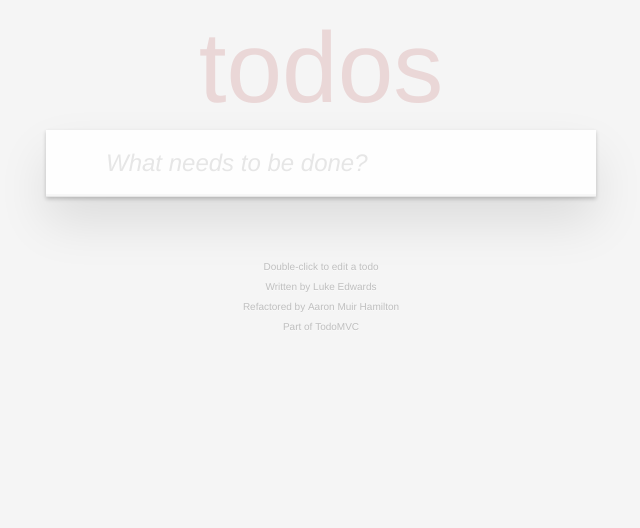
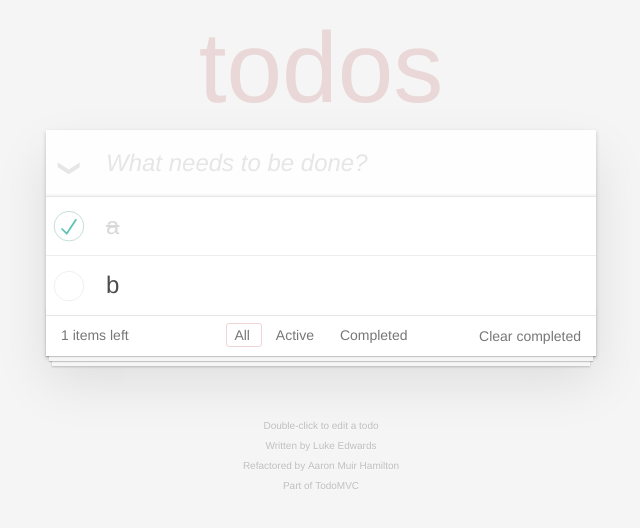
Before and after one commit to sej-dev/onboard_week6, a Vue app: page / in a window 1280 px wide. Shown: the top 528 px of the page, without its empty margins (319-959 px from the left). Built offline with nearby package versions, Linux system fonts and the light colour scheme.

Commit message:
Chore: 기타 format 수정

```diff
--- a/src/components/todo/TodoContainer.vue
+++ b/src/components/todo/TodoContainer.vue
@@ -11,7 +11,7 @@
 <script>
 import TodoList from '@/components/todo/TodoList.vue';
 import TodoFooter from '@/components/todo/TodoFooter.vue';
-import ToggleAllButton from './ToggleAllButton.vue';
+import ToggleAllButton from '@/components/todo/ToggleAllButton.vue';
 
 export default {
     name: 'TodoContainer',
--- a/src/components/todo/TodoList.vue
+++ b/src/components/todo/TodoList.vue
@@ -14,30 +14,35 @@
 <script>
 import TodoItem from '@/components/todo/TodoItem.vue';
 
-import { createNamespacedHelpers } from 'vuex'
-const { mapState, mapGetters } = createNamespacedHelpers('todo')
+import { createNamespacedHelpers } from 'vuex';
+const { mapState, mapGetters } = createNamespacedHelpers('todo');
 
-import LIST_FILTER from "@/constants/todo/listFilter";
+import LIST_FILTER from '@/constants/todo/listFilter';
 
 export default {
     name: 'TodoList',
     components: { TodoItem },
     computed: {
         ...mapState({
-            hasTodos: state => state.todos.length > 0,
+            todos: state => state.todos,
             curFilter: state => state.listFilter,
         }),
-        ...mapGetters(['getActiveTodos', 'getCompletedTodos']),
+        ...mapGetters(['hasTodos', 'getActiveTodos', 'getCompletedTodos']),
 
         todosFiltered(){
-            switch (this.curFilter) {
-                case LIST_FILTER.ALL: return this.$store.state.todo.todos;
-                case LIST_FILTER.ACTIVE: return this.$store.getters['todo/getActiveTodos']();
-                case LIST_FILTER.COMPLETED: return this.$store.getters['todo/getCompletedTodos']();
-                default: return [];
-            }
+          switch (this.curFilter) {
+              case LIST_FILTER.ALL: return this.todos;
+              case LIST_FILTER.ACTIVE: return this.getActiveTodos();
+              case LIST_FILTER.COMPLETED: return this.getCompletedTodos();
+              default: return [];
+          }
         }
     },
+    watch:{
+      curFilter(){
+
+      },
+    }
 }
 </script>
 
--- a/src/store/modules/todo/index.js
+++ b/src/store/modules/todo/index.js
@@ -8,8 +8,8 @@ const completedPredicate = todo => todo.status === TODO_STATUS.COMPLETED;
 const state = () => ({
     listFilter: LIST_FILTER.ALL,
     todos: [
-        // {id:0, content:'a', status:TODO_STATUS.COMPLETED},
-        // {id:1, content:'b', status:TODO_STATUS.ACTIVE},
+        {id:0, content:'a', status:TODO_STATUS.COMPLETED},
+        {id:1, content:'b', status:TODO_STATUS.ACTIVE},
     ],
     _sequence: 2
 });
```
